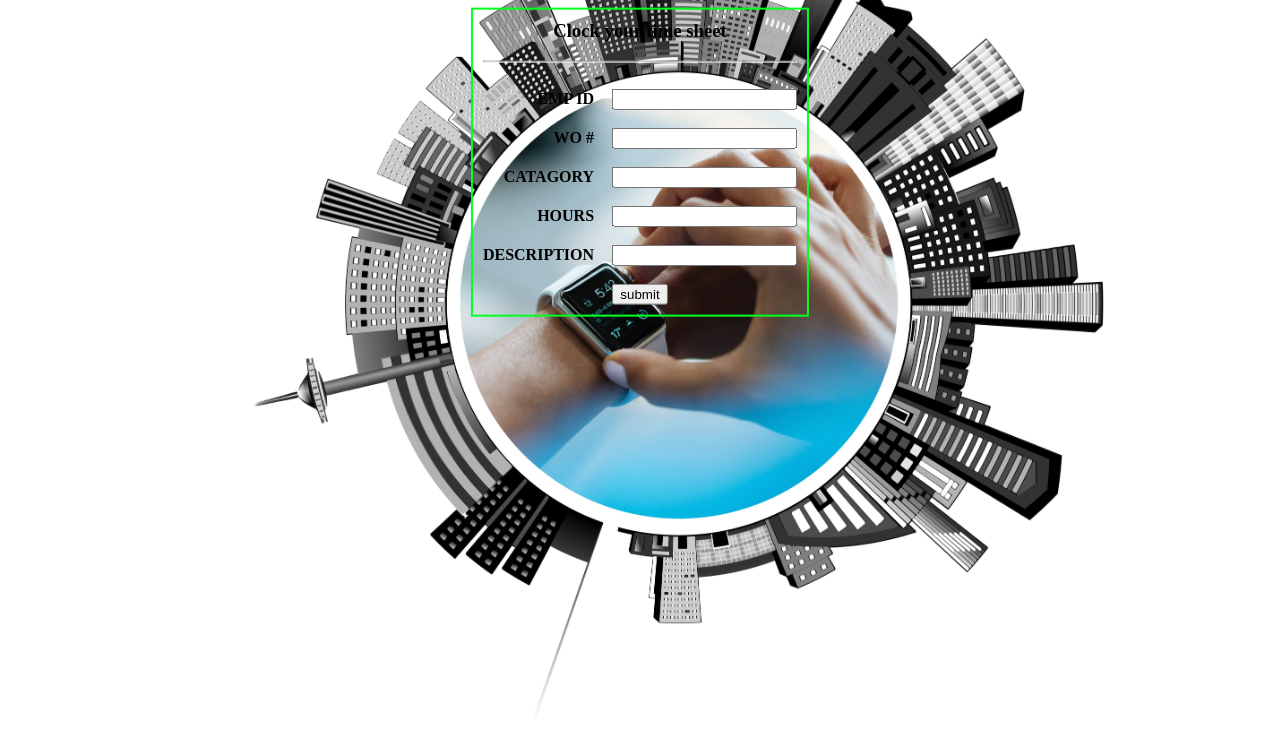
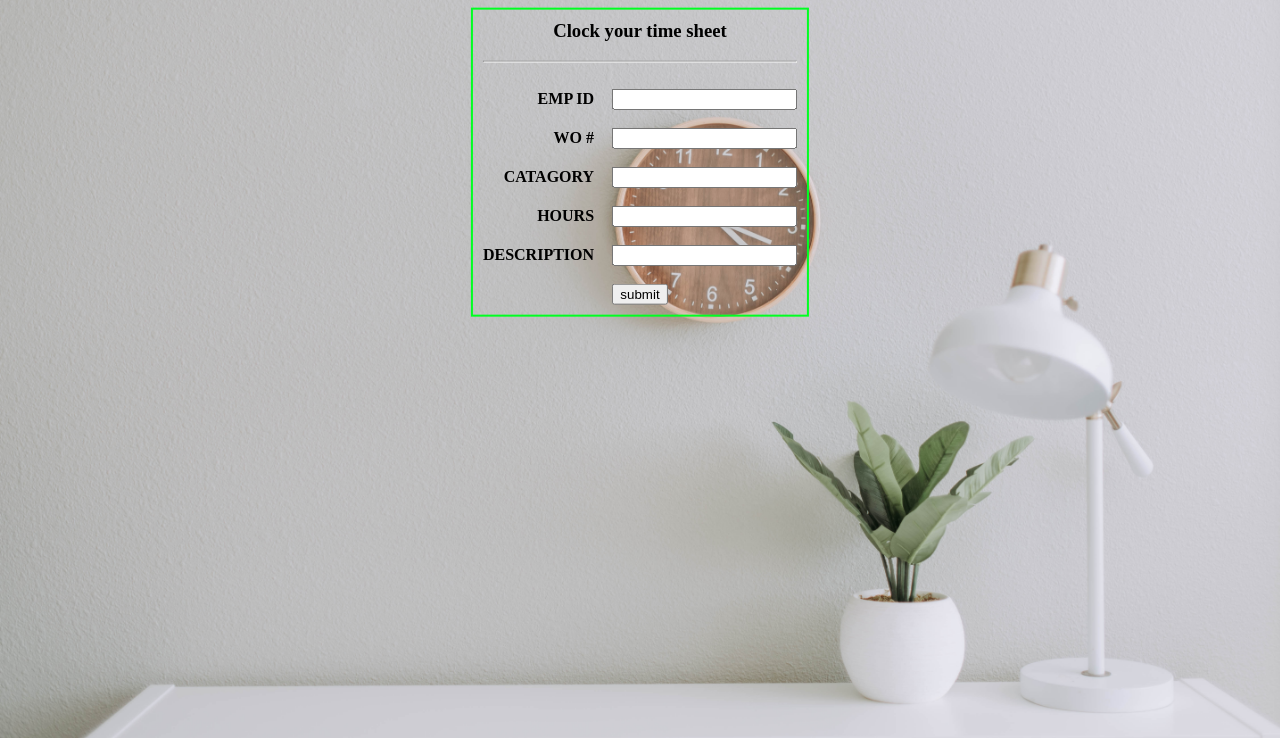
Before and after one commit to ranjith7333/Home, a plain HTML site: page index.html in a window 1280 px wide. Shown: the part 158-896 px from the top of the page. Drawn offline with Linux system fonts and the light colour scheme.

Commit message:
Update index.html

```diff
--- a/index.html
+++ b/index.html
@@ -10,7 +10,7 @@
 
     <style>
         body{
-           background: url('./static/images/homebg.jpg');
+           background: url('./static/images/ttbg.jpg');
            height: 55rem;
            background-size: cover
         }
```
